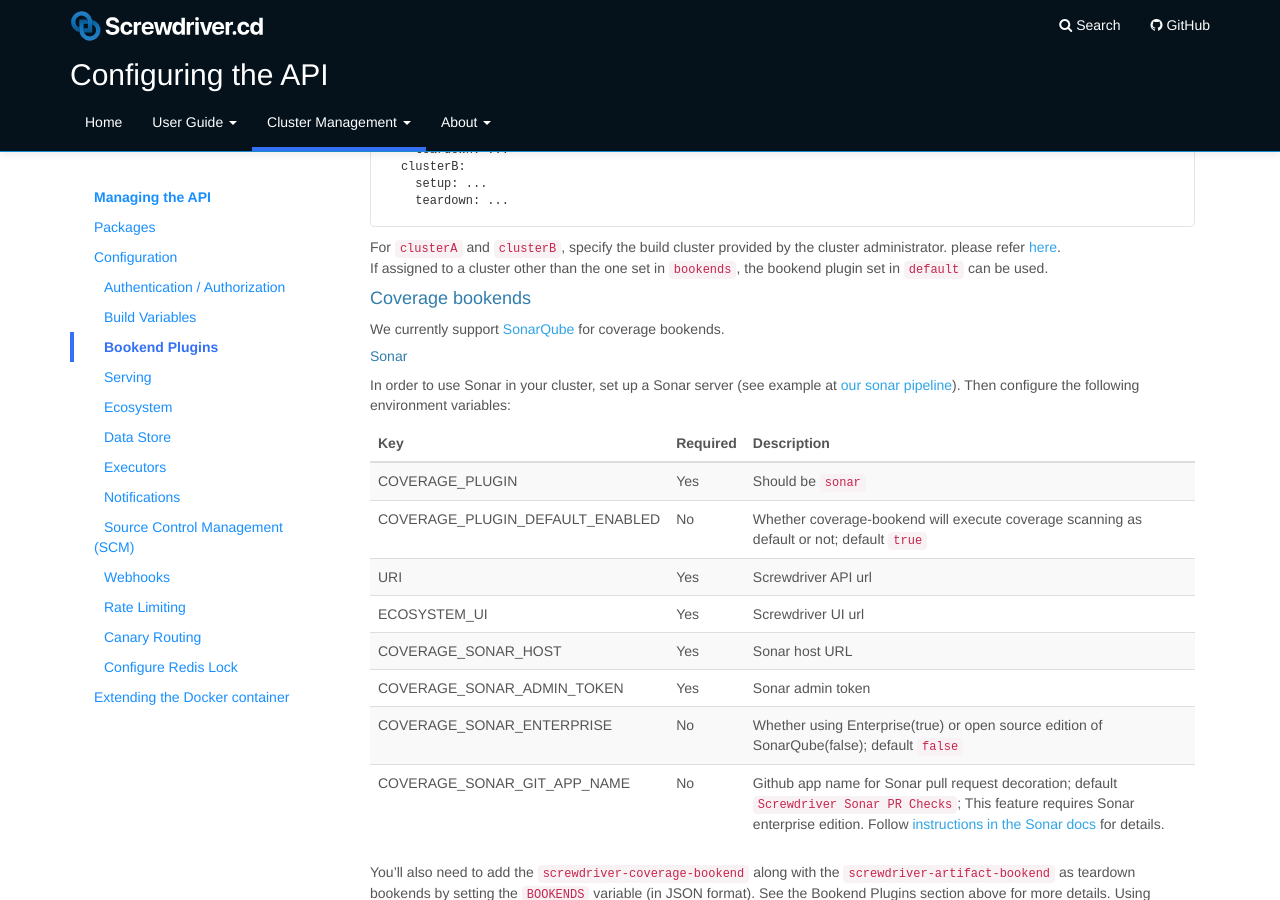
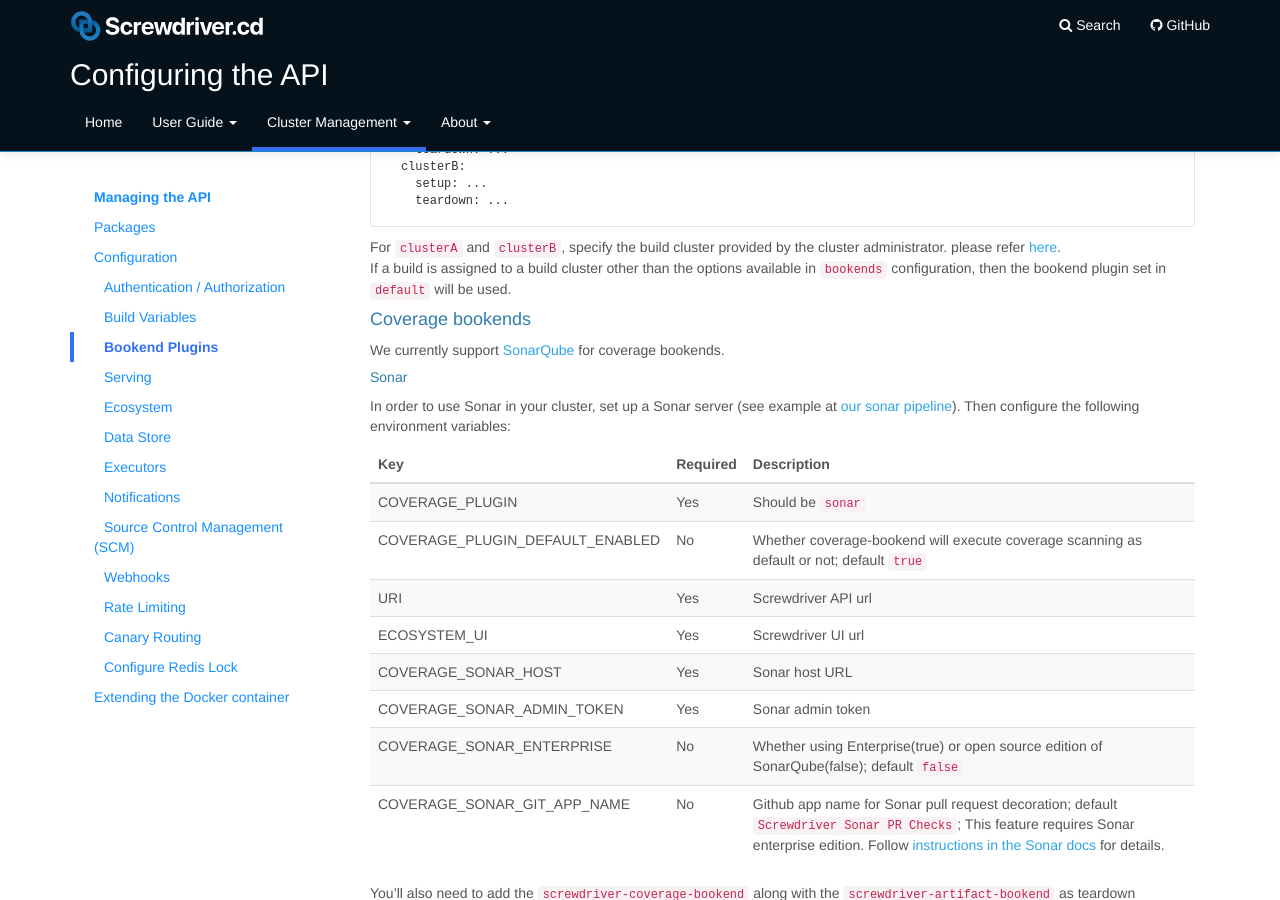
Before and after one commit to screwdriver-cd/guide, a Jekyll site: the page built from docs/cluster-management/configure-api.md, in a window 1280 px wide and 900 px high, scrolled down 2637 px. Built offline with Jekyll 4.4.1, drawn with Linux system fonts in a browser that asks for light colours.

Commit message:
Update docs/cluster-management/configure-api.md
Co-authored-by: Jithin Emmanuel <jithin1987@gmail.com>

````diff
--- a/docs/cluster-management/configure-api.md
+++ b/docs/cluster-management/configure-api.md
@@ -171,7 +171,7 @@ bookends:
     teardown: ...
 ```
 For `clusterA` and `clusterB`, specify the build cluster provided by the cluster administrator. please refer [here](configure-buildcluster-queue-worker).
-If assigned to a cluster other than the one set in `bookends`, the bookend plugin set in `default` can be used.
+If a build is assigned to a build cluster other than the options available in `bookends` configuration, then the bookend plugin set in `default` will be used.
 
 #### Coverage bookends
 
````
